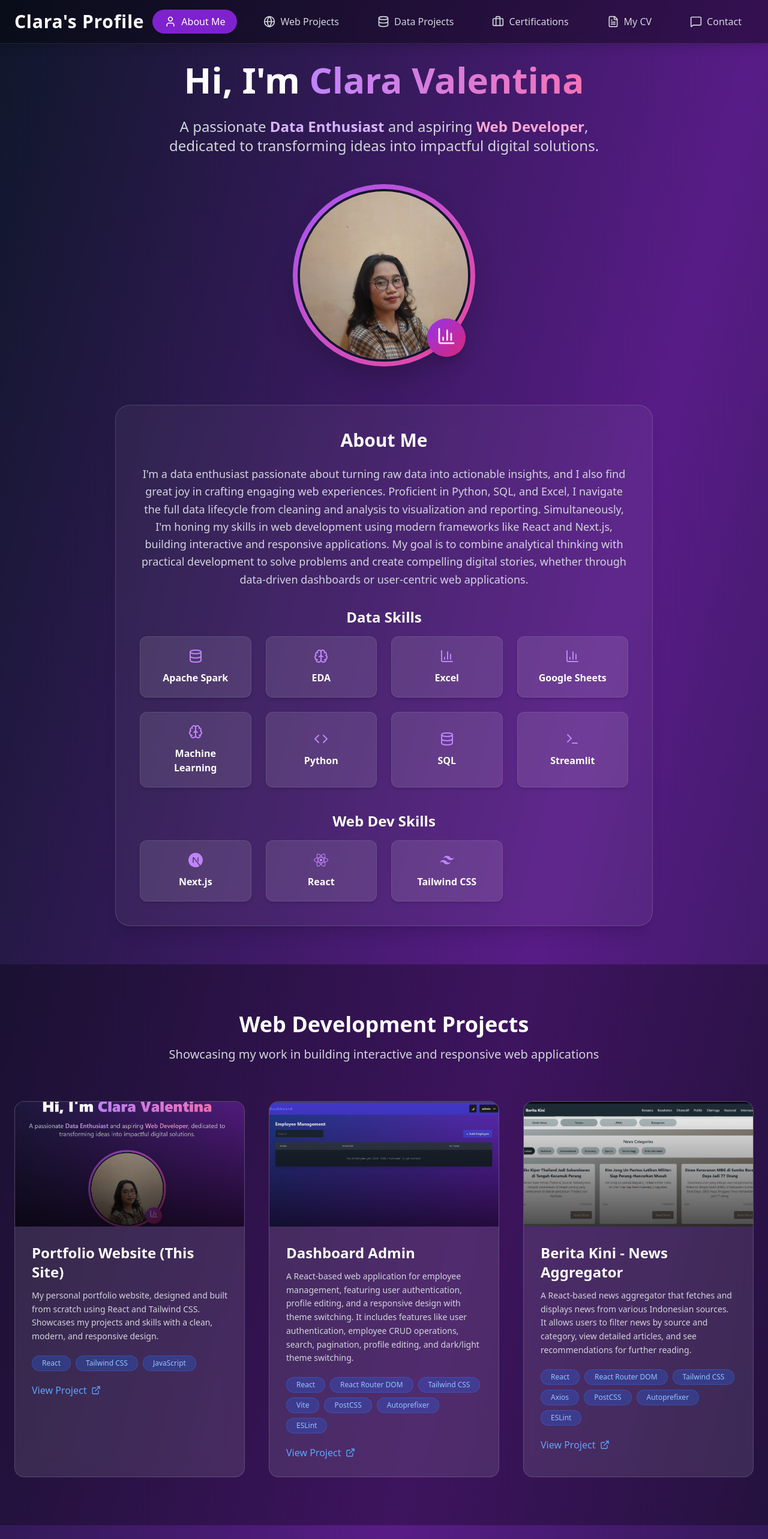
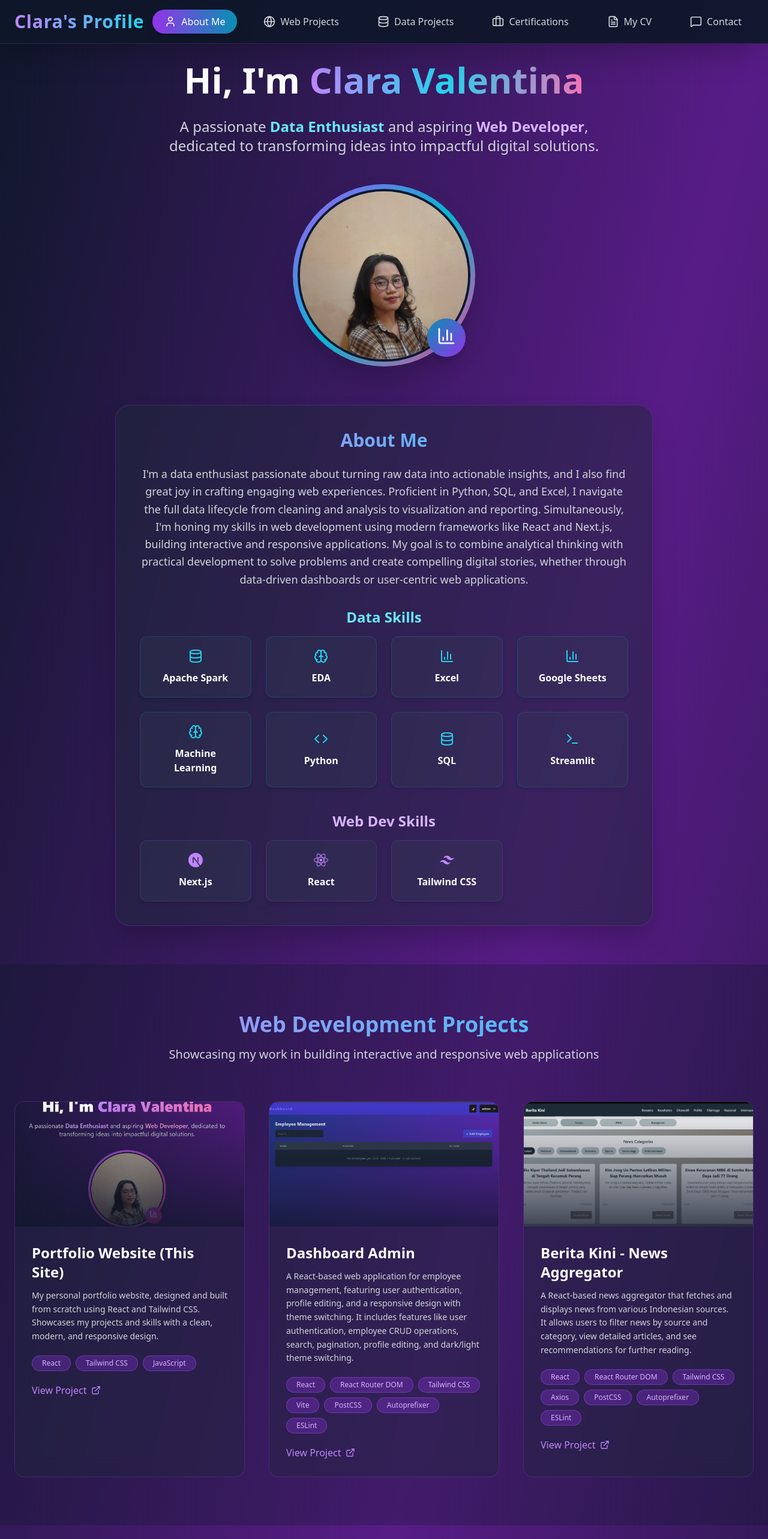
Before and after one commit to clar04/web-porto, a React (Create React App) app: page / in a window 1280 px wide. Shown: the top 2566 px of the page at 60% size. Built offline with nearby package versions, Linux system fonts and the light colour scheme.

Commit message:
Enhance UI styling and improve component structure for better visual appeal and user experience

```diff
--- a/src/App.js
+++ b/src/App.js
@@ -117,9 +117,9 @@ const Portfolio = () => {
   return (
     <div className="min-h-screen bg-gradient-to-br from-slate-900 via-purple-900 to-slate-900 font-sans text-white">
       {/* Navigation */}
-      <nav className="fixed top-0 w-full bg-black/40 backdrop-blur-md z-50 border-b border-white/10 shadow-lg">
+      <nav className="fixed top-0 w-full bg-slate-900/95 backdrop-blur-md z-50 border-b border-purple-500/20 shadow-2xl">
         <div className="max-w-7xl mx-auto px-6 py-4 flex justify-between items-center">
-          <h1 className="text-3xl font-extrabold text-white tracking-wide">
+          <h1 className="text-3xl font-extrabold bg-gradient-to-r from-purple-400 to-cyan-400 bg-clip-text text-transparent tracking-wide">
             Clara's Profile
           </h1>
           <div className="hidden md:flex space-x-6">
@@ -159,8 +159,8 @@ const Portfolio = () => {
                 key={item.id}
                 onClick={() => scrollToSection(item.id)}
                 className={`flex items-center space-x-2 px-5 py-2 rounded-full transition-all duration-300 transform hover:scale-105 ${activeSection === item.id
-                    ? "bg-purple-700 text-white shadow-lg"
-                    : "text-gray-300 hover:text-white hover:bg-white/15"
+                  ? "bg-gradient-to-r from-purple-600 to-cyan-600 text-white shadow-lg"
+                  : "text-gray-300 hover:text-white hover:bg-purple-600/20 hover:shadow-md"
                   }`}
               >
                 {item.icon}
@@ -179,23 +179,23 @@ const Portfolio = () => {
         <div className="max-w-7xl mx-auto text-center">
           <h2 className="text-6xl font-extrabold text-white mb-6 leading-tight">
             Hi, I'm{" "}
-            <span className="text-transparent bg-clip-text bg-gradient-to-r from-purple-400 to-pink-400">
+            <span className="text-transparent bg-clip-text bg-gradient-to-r from-purple-400 via-cyan-400 to-pink-400">
               Clara Valentina
             </span>
           </h2>
           <p className="text-2xl text-gray-300 mb-12 max-w-3xl mx-auto">
             A passionate{" "}
-            <span className="font-semibold text-purple-300">
+            <span className="font-semibold text-cyan-300">
               Data Enthusiast
             </span>{" "}
             and aspiring{" "}
-            <span className="font-semibold text-pink-300">Web Developer</span>,
+            <span className="font-semibold text-purple-300">Web Developer</span>,
             dedicated to transforming ideas into impactful digital solutions.
           </p>
 
           {/* Profile Picture */}
           <div className="flex justify-center mb-16">
-            <div className="relative p-2 bg-gradient-to-br from-purple-500 to-pink-500 rounded-full shadow-2xl">
+            <div className="relative p-2 bg-gradient-to-br from-purple-500 via-cyan-500 to-pink-500 rounded-full shadow-2xl">
               <div className="w-72 h-72 rounded-full overflow-hidden border-4 border-slate-900">
                 <img
                   src="./images/foto-profil.jpg"
@@ -203,15 +203,15 @@ const Portfolio = () => {
                   className="w-full h-full object-cover transform transition-transform duration-500 hover:scale-110"
                 />
               </div>
-              <div className="absolute bottom-4 right-4 bg-gradient-to-br from-purple-600 to-pink-600 rounded-full p-4 shadow-xl">
+              <div className="absolute bottom-4 right-4 bg-gradient-to-br from-cyan-600 to-purple-600 rounded-full p-4 shadow-xl">
                 <BarChart3 className="w-8 h-8 text-white animate-bounce" />
               </div>
             </div>
           </div>
 
           {/* About Content */}
-          <div className="max-w-4xl mx-auto bg-white/5 backdrop-blur-lg rounded-3xl p-10 border border-white/15 shadow-xl">
-            <h3 className="text-3xl font-bold text-white mb-6">About Me</h3>
+          <div className="max-w-4xl mx-auto bg-slate-800/50 backdrop-blur-lg rounded-3xl p-10 border border-purple-500/20 shadow-2xl">
+            <h3 className="text-3xl font-bold bg-gradient-to-r from-purple-400 to-cyan-400 bg-clip-text text-transparent mb-6">About Me</h3>
             <p className="text-lg text-gray-300 leading-relaxed mb-8">
               I'm a data enthusiast passionate about turning raw data into
               actionable insights, and I also find great joy in crafting
@@ -227,16 +227,16 @@ const Portfolio = () => {
 
             {/* Data Skills */}
             <div className="mb-10">
-              <h4 className="text-2xl font-bold text-white mb-4">
+              <h4 className="text-2xl font-bold text-cyan-300 mb-4">
                 Data Skills
               </h4>
               <div className="grid grid-cols-2 sm:grid-cols-3 lg:grid-cols-4 gap-6">
                 {dataSkills.map((skill, index) => (
                   <div
                     key={index}
-                    className="bg-white/10 rounded-xl p-5 border border-white/10 flex flex-col items-center justify-center space-y-3 hover:bg-purple-800/20 transition-all duration-300 transform hover:scale-105 shadow-md"
+                    className="bg-slate-700/30 rounded-xl p-5 border border-cyan-500/20 flex flex-col items-center justify-center space-y-3 hover:bg-cyan-600/20 hover:border-cyan-400/40 transition-all duration-300 transform hover:scale-105 shadow-md"
                   >
-                    <div className="text-purple-400">{skill.icon}</div>
+                    <div className="text-cyan-400">{skill.icon}</div>
                     <span className="text-white font-semibold text-base">
                       {skill.name}
                     </span>
@@ -247,14 +247,14 @@ const Portfolio = () => {
 
             {/* Web Skills */}
             <div>
-              <h4 className="text-2xl font-bold text-white mb-4">
+              <h4 className="text-2xl font-bold text-purple-300 mb-4">
                 Web Dev Skills
               </h4>
               <div className="grid grid-cols-2 sm:grid-cols-3 lg:grid-cols-4 gap-6">
                 {webSkills.map((skill, index) => (
                   <div
                     key={index}
-                    className="bg-white/10 rounded-xl p-5 border border-white/10 flex flex-col items-center justify-center space-y-3 hover:bg-purple-800/20 transition-all duration-300 transform hover:scale-105 shadow-md"
+                    className="bg-slate-700/30 rounded-xl p-5 border border-purple-500/20 flex flex-col items-center justify-center space-y-3 hover:bg-purple-600/20 hover:border-purple-400/40 transition-all duration-300 transform hover:scale-105 shadow-md"
                   >
                     <div className="text-purple-400">{skill.icon}</div>
                     <span className="text-white font-semibold text-base">
@@ -269,10 +269,10 @@ const Portfolio = () => {
       </section>
 
       {/* Web Development Projects Section */}
-      <section id="web-projects" className="py-20 bg-black/30 px-6">
+      <section id="web-projects" className="py-20 bg-slate-900/30 px-6">
         <div className="max-w-7xl mx-auto">
           <div className="text-center mb-16">
-            <h2 className="text-4xl font-bold text-white mb-4">
+            <h2 className="text-4xl font-bold bg-gradient-to-r from-purple-400 to-cyan-400 bg-clip-text text-transparent mb-4">
               Web Development Projects
             </h2>
             <p className="text-xl text-gray-300">
@@ -285,7 +285,7 @@ const Portfolio = () => {
             {webProjects.map((project, index) => (
               <div
                 key={index}
-                className="group bg-white/10 backdrop-blur-lg rounded-2xl overflow-hidden border border-white/15 hover:border-purple-500 transition-all duration-500 hover:shadow-2xl hover:translate-y-[-5px]"
+                className="group bg-slate-800/40 backdrop-blur-lg rounded-2xl overflow-hidden border border-purple-500/20 hover:border-purple-400 hover:shadow-purple-500/25 transition-all duration-500 hover:shadow-2xl hover:translate-y-[-5px]"
               >
                 <div className="relative overflow-hidden">
                   <img
@@ -293,7 +293,7 @@ const Portfolio = () => {
                     alt={project.title}
                     className="w-full h-52 object-cover transition-transform duration-500 group-hover:scale-110"
                   />
-                  <div className="absolute inset-0 bg-gradient-to-t from-black/70 to-transparent"></div>
+                  <div className="absolute inset-0 bg-gradient-to-t from-slate-900/80 to-transparent"></div>
                 </div>
 
                 <div className="p-7">
@@ -308,7 +308,7 @@ const Portfolio = () => {
                     {project.tech.map((tech, techIndex) => (
                       <span
                         key={techIndex}
-                        className="px-4 py-1 bg-blue-600/30 text-blue-300 rounded-full text-xs font-medium border border-blue-500/30"
+                        className="px-4 py-1 bg-purple-600/30 text-purple-300 rounded-full text-xs font-medium border border-purple-500/40"
                       >
                         {tech}
                       </span>
@@ -319,7 +319,7 @@ const Portfolio = () => {
                     href={project.link}
                     target="_blank"
                     rel="noopener noreferrer"
-                    className="inline-flex items-center space-x-2 text-blue-400 hover:text-blue-300 transition-colors font-medium"
+                    className="inline-flex items-center space-x-2 text-purple-400 hover:text-purple-300 transition-colors font-medium"
                   >
                     <span>View Project</span>
                     <ExternalLink className="w-4 h-4" />
@@ -335,7 +335,7 @@ const Portfolio = () => {
       <section id="data-projects" className="py-20 px-6">
         <div className="max-w-7xl mx-auto">
           <div className="text-center mb-16">
-            <h2 className="text-4xl font-bold text-white mb-4">
+            <h2 className="text-4xl font-bold bg-gradient-to-r from-cyan-400 to-purple-400 bg-clip-text text-transparent mb-4">
               Data Projects
             </h2>
             <p className="text-xl text-gray-300">
@@ -347,7 +347,7 @@ const Portfolio = () => {
             {dataProjects.map((project, index) => (
               <div
                 key={index}
-                className="group bg-white/10 backdrop-blur-lg rounded-2xl overflow-hidden border border-white/15 hover:border-pink-500 transition-all duration-500 hover:shadow-2xl hover:translate-y-[-5px]"
+                className="group bg-slate-800/40 backdrop-blur-lg rounded-2xl overflow-hidden border border-cyan-500/20 hover:border-cyan-400 hover:shadow-cyan-500/25 transition-all duration-500 hover:shadow-2xl hover:translate-y-[-5px]"
               >
                 <div className="relative overflow-hidden">
                   <img
@@ -355,7 +355,7 @@ const Portfolio = () => {
                     alt={project.title}
                     className="w-full h-52 object-cover transition-transform duration-500 group-hover:scale-110"
                   />
-                  <div className="absolute inset-0 bg-gradient-to-t from-black/70 to-transparent"></div>
+                  <div className="absolute inset-0 bg-gradient-to-t from-slate-900/80 to-transparent"></div>
                 </div>
 
                 <div className="p-7">
@@ -370,7 +370,7 @@ const Portfolio = () => {
                     {project.tech.map((tech, techIndex) => (
                       <span
                         key={techIndex}
-                        className="px-4 py-1 bg-pink-600/30 text-pink-300 rounded-full text-xs font-medium border border-pink-500/30"
+                        className="px-4 py-1 bg-cyan-600/30 text-cyan-300 rounded-full text-xs font-medium border border-cyan-500/40"
                       >
                         {tech}
                       </span>
@@ -381,7 +381,7 @@ const Portfolio = () => {
                     href={project.link}
                     target="_blank"
                     rel="noopener noreferrer"
-                    className="inline-flex items-center space-x-2 text-pink-400 hover:text-pink-300 transition-colors font-medium"
+                    className="inline-flex items-center space-x-2 text-cyan-400 hover:text-cyan-300 transition-colors font-medium"
                   >
                     <span>View Project</span>
                     <ExternalLink className="w-4 h-4" />
@@ -394,11 +394,11 @@ const Portfolio = () => {
       </section>
 
       {/* Certifications Section */}
-      <section id="certifications" className="py-20 px-6">
+      <section id="certifications" className="py-20 bg-slate-900/30 px-6">
         <div className="max-w-5xl mx-auto text-center">
-          <h2 className="text-4xl font-bold text-white mb-6">Certifications</h2>
+          <h2 className="text-4xl font-bold bg-gradient-to-r from-purple-400 to-cyan-400 bg-clip-text text-transparent mb-6">Certifications</h2>
           <p className="text-xl text-gray-300 mb-10">
-            Here are some certifications I’ve achieved to deepen my knowledge in data and software development.
+            Here are some certifications I've achieved to deepen my knowledge in data and software development.
           </p>
 
           <div className="flex flex-col items-center space-y-4">
@@ -406,7 +406,7 @@ const Portfolio = () => {
               href="https://www.freecodecamp.org/certification/clar04/data-analysis-with-python-v7"
               target="_blank"
               rel="noopener noreferrer"
-              className="inline-flex items-center space-x-3 px-6 py-4 bg-purple-700 text-white font-medium rounded-full shadow-md hover:bg-purple-800 transition-all duration-300 transform hover:scale-105"
+              className="inline-flex items-center space-x-3 px-8 py-4 bg-gradient-to-r from-purple-600 to-cyan-600 text-white font-medium rounded-full shadow-lg hover:from-purple-700 hover:to-cyan-700 transition-all duration-300 transform hover:scale-105"
             >
               <ExternalLink className="w-5 h-5" />
               <span>Data Analysis with Python - freeCodeCamp</span>
@@ -416,9 +416,9 @@ const Portfolio = () => {
       </section>
 
       {/* CV Section */}
-      <section id="cv" className="py-20 bg-black/30 px-6">
+      <section id="cv" className="py-20 px-6">
         <div className="max-w-5xl mx-auto text-center">
-          <h2 className="text-4xl font-bold text-white mb-6">
+          <h2 className="text-4xl font-bold bg-gradient-to-r from-cyan-400 to-purple-400 bg-clip-text text-transparent mb-6">
             My Curriculum Vitae
           </h2>
           <p className="text-xl text-gray-300 mb-10">
@@ -426,7 +426,7 @@ const Portfolio = () => {
             experience.
           </p>
 
-          <div className="bg-white/10 backdrop-blur-lg rounded-3xl p-10 border border-white/15 shadow-xl flex flex-col items-center">
+          <div className="bg-slate-800/50 backdrop-blur-lg rounded-3xl p-10 border border-purple-500/20 shadow-2xl flex flex-col items-center">
             <h3 className="text-3xl font-semibold text-white mb-5">
               Download My CV
             </h3>
@@ -440,7 +440,7 @@ const Portfolio = () => {
               href="./cv/CV_317.pdf"
               target="_blank"
               rel="noopener noreferrer"
-              className="inline-flex items-center space-x-3 px-8 py-4 bg-purple-700 text-white font-bold rounded-full shadow-lg hover:bg-purple-800 transition-all duration-300 transform hover:scale-105"
+              className="inline-flex items-center space-x-3 px-8 py-4 bg-gradient-to-r from-purple-600 to-cyan-600 text-white font-bold rounded-full shadow-lg hover:from-purple-700 hover:to-cyan-700 transition-all duration-300 transform hover:scale-105"
             >
               <FileText className="w-6 h-6" />
               <span>View/Download CV</span>
@@ -450,11 +450,11 @@ const Portfolio = () => {
       </section>
 
       {/* Contact Section */}
-      <section id="contact" className="py-20 px-6">
+      <section id="contact" className="py-20 bg-slate-900/30 px-6">
         <div className="max-w-5xl mx-auto text-center">
-          <h2 className="text-4xl font-bold text-white mb-16">Get In Touch</h2>
+          <h2 className="text-4xl font-bold bg-gradient-to-r from-purple-400 to-cyan-400 bg-clip-text text-transparent mb-16">Get In Touch</h2>
 
-          <div className="w-full bg-white/5 backdrop-blur-lg rounded-3xl p-10 border border-white/15 shadow-xl">
+          <div className="w-full bg-slate-800/50 backdrop-blur-lg rounded-3xl p-10 border border-purple-500/20 shadow-2xl">
             <h3 className="text-3xl font-semibold text-white mb-10 text-center">
               Contact Information
             </h3>
@@ -462,13 +462,13 @@ const Portfolio = () => {
             <div className="grid grid-cols-1 md:grid-cols-2 gap-8">
               <a
                 href="mailto:claravalentina004@gmail.com"
-                className="flex items-center space-x-6 bg-white/10 p-6 rounded-2xl transition-all duration-300 transform hover:scale-105 hover:bg-purple-800/20 group shadow-md"
+                className="flex items-center space-x-6 bg-slate-700/30 p-6 rounded-2xl transition-all duration-300 transform hover:scale-105 hover:bg-purple-600/20 hover:border-purple-400/40 group shadow-md border border-purple-500/20"
               >
-                <div className="bg-purple-600 p-4 rounded-full group-hover:bg-purple-500 transition-colors shadow-lg">
+                <div className="bg-gradient-to-br from-purple-600 to-cyan-600 p-4 rounded-full group-hover:from-purple-500 group-hover:to-cyan-500 transition-all shadow-lg">
                   <Mail className="w-8 h-8 text-white" />
                 </div>
                 <div className="text-left">
-                  <p className="text-gray-300 text-sm">Email</p>
+                  <p className="text-gray-400 text-sm">Email</p>
                   <p className="text-white font-medium text-lg break-words group-hover:text-purple-300 transition-colors">
                     claravalentina004@gmail.com
                   </p>
@@ -479,14 +479,14 @@ const Portfolio = () => {
                 href="https://wa.me/+62895410768812"
                 target="_blank"
                 rel="noopener noreferrer"
-                className="flex items-center space-x-6 bg-white/10 p-6 rounded-2xl transition-all duration-300 transform hover:scale-105 hover:bg-purple-800/20 group shadow-md"
+                className="flex items-center space-x-6 bg-slate-700/30 p-6 rounded-2xl transition-all duration-300 transform hover:scale-105 hover:bg-cyan-600/20 hover:border-cyan-400/40 group shadow-md border border-cyan-500/20"
               >
-                <div className="bg-purple-600 p-4 rounded-full group-hover:bg-purple-500 transition-colors shadow-lg">
+                <div className="bg-gradient-to-br from-cyan-600 to-purple-600 p-4 rounded-full group-hover:from-cyan-500 group-hover:to-purple-500 transition-all shadow-lg">
                   <Phone className="w-8 h-8 text-white" />
                 </div>
                 <div className="text-left">
-                  <p className="text-gray-300 text-sm">Phone</p>
-                  <p className="text-white font-medium text-lg group-hover:text-purple-300 transition-colors">
+                  <p className="text-gray-400 text-sm">Phone</p>
+                  <p className="text-white font-medium text-lg group-hover:text-cyan-300 transition-colors">
                     +62 8954-1076-8812
                   </p>
                 </div>
@@ -496,13 +496,13 @@ const Portfolio = () => {
                 href="https://linkedin.com/in/claravalentina004"
                 target="_blank"
                 rel="noopener noreferrer"
-                className="flex items-center space-x-6 bg-white/10 p-6 rounded-2xl transition-all duration-300 transform hover:scale-105 hover:bg-purple-800/20 group shadow-md"
+                className="flex items-center space-x-6 bg-slate-700/30 p-6 rounded-2xl transition-all duration-300 transform hover:scale-105 hover:bg-purple-600/20 hover:border-purple-400/40 group shadow-md border border-purple-500/20"
               >
-                <div className="bg-purple-600 p-4 rounded-full group-hover:bg-purple-500 transition-colors shadow-lg">
+                <div className="bg-gradient-to-br from-purple-600 to-cyan-600 p-4 rounded-full group-hover:from-purple-500 group-hover:to-cyan-500 transition-all shadow-lg">
                   <Linkedin className="w-8 h-8 text-white" />
                 </div>
                 <div className="text-left">
-                  <p className="text-gray-300 text-sm">LinkedIn</p>
+                  <p className="text-gray-400 text-sm">LinkedIn</p>
                   <p className="text-white font-medium text-lg break-words group-hover:text-purple-300 transition-colors">
                     linkedin.com/in/claravalentina004
                   </p>
@@ -513,14 +513,14 @@ const Portfolio = () => {
                 href="https://github.com/clar04"
                 target="_blank"
                 rel="noopener noreferrer"
-                className="flex items-center space-x-6 bg-white/10 p-6 rounded-2xl transition-all duration-300 transform hover:scale-105 hover:bg-purple-800/20 group shadow-md"
+                className="flex items-center space-x-6 bg-slate-700/30 p-6 rounded-2xl transition-all duration-300 transform hover:scale-105 hover:bg-cyan-600/20 hover:border-cyan-400/40 group shadow-md border border-cyan-500/20"
               >
-                <div className="bg-purple-600 p-4 rounded-full group-hover:bg-purple-500 transition-colors shadow-lg">
+                <div className="bg-gradient-to-br from-cyan-600 to-purple-600 p-4 rounded-full group-hover:from-cyan-500 group-hover:to-purple-500 transition-all shadow-lg">
                   <Github className="w-8 h-8 text-white" />
                 </div>
                 <div className="text-left">
-                  <p className="text-gray-300 text-sm">GitHub</p>
-                  <p className="text-white font-medium text-lg group-hover:text-purple-300 transition-colors">
+                  <p className="text-gray-400 text-sm">GitHub</p>
+                  <p className="text-white font-medium text-lg group-hover:text-cyan-300 transition-colors">
                     github.com/clar04
                   </p>
                 </div>
@@ -531,12 +531,12 @@ const Portfolio = () => {
       </section>
 
       {/* Footer */}
-      <footer className="bg-black/50 backdrop-blur-md border-t border-white/10 py-8">
+      <footer className="bg-slate-900/80 backdrop-blur-md border-t border-purple-500/20 py-8">
         <div className="max-w-7xl mx-auto px-6 text-center text-gray-400">
           <p className="mb-2">© 2025 Clara's Profile. All rights reserved.</p>
           <p>
             Built with <span className="text-purple-400">React</span> &{" "}
-            <span className="text-blue-400">Tailwind CSS</span>
+            <span className="text-cyan-400">Tailwind CSS</span>
           </p>
         </div>
       </footer>
```
